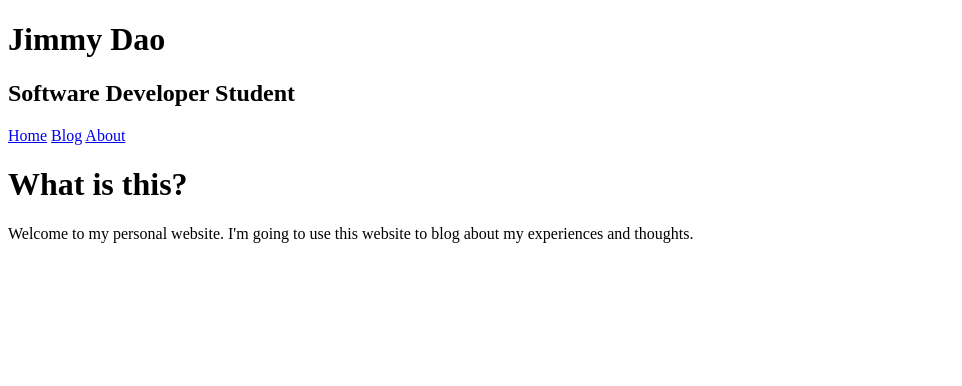
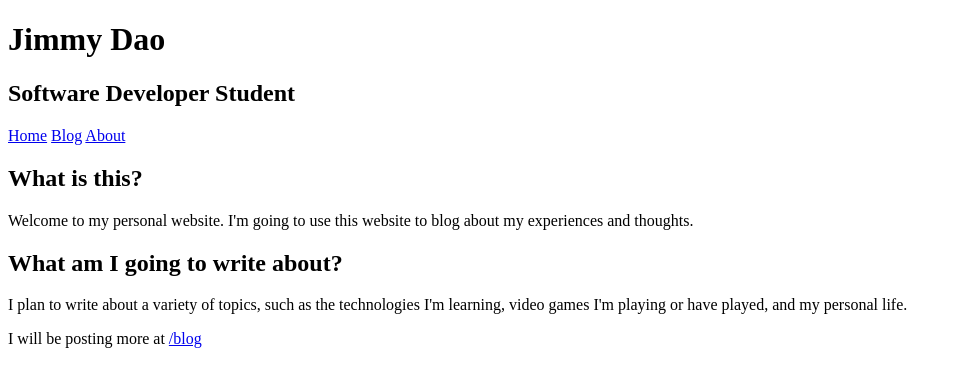
Before and after one commit to Daojim/personal-website, a React (Vite) app in the folder apps/client/: page / in a window 1280 px wide. Shown: the top 386 px of the page, without its empty margins (0-962 px from the left). Built offline with nearby package versions, Linux system fonts and the light colour scheme.

Commit message:
content: add blog topics section and navigation to home page

```diff
--- a/apps/client/src/pages/Home.tsx
+++ b/apps/client/src/pages/Home.tsx
@@ -1,10 +1,20 @@
+import { Link } from "react-router-dom";
+
 function Home() {
   return (
     <>
-      <h1>What is this?</h1>
+      <h2>What is this?</h2>
       <p>
         Welcome to my personal website. I'm going to use this website to blog
         about my experiences and thoughts.
+      </p>
+      <h2>What am I going to write about?</h2>
+      <p>
+        I plan to write about a variety of topics, such as the technologies I'm
+        learning, video games I'm playing or have played, and my personal life.
+      </p>
+      <p>
+        I will be posting more at <Link to={{ pathname: "/blog" }}>/blog</Link>
       </p>
     </>
   );
```
